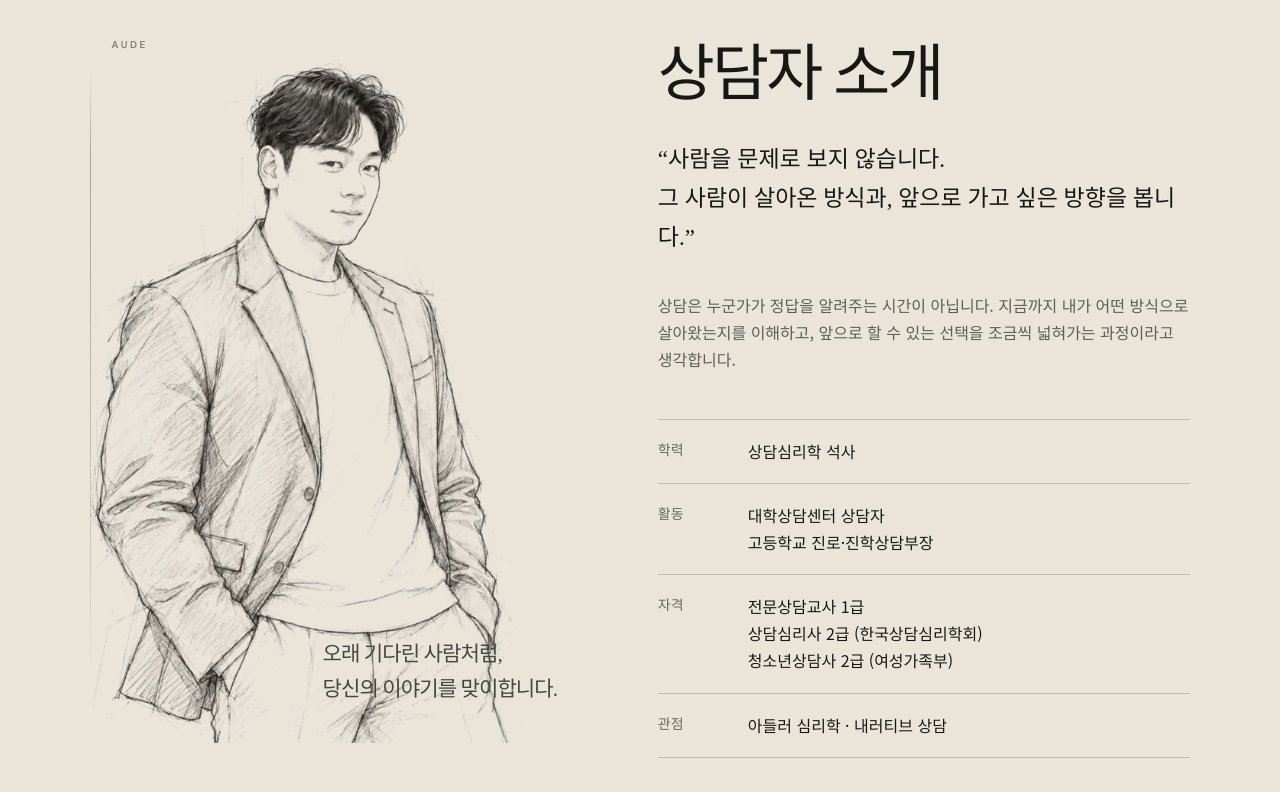
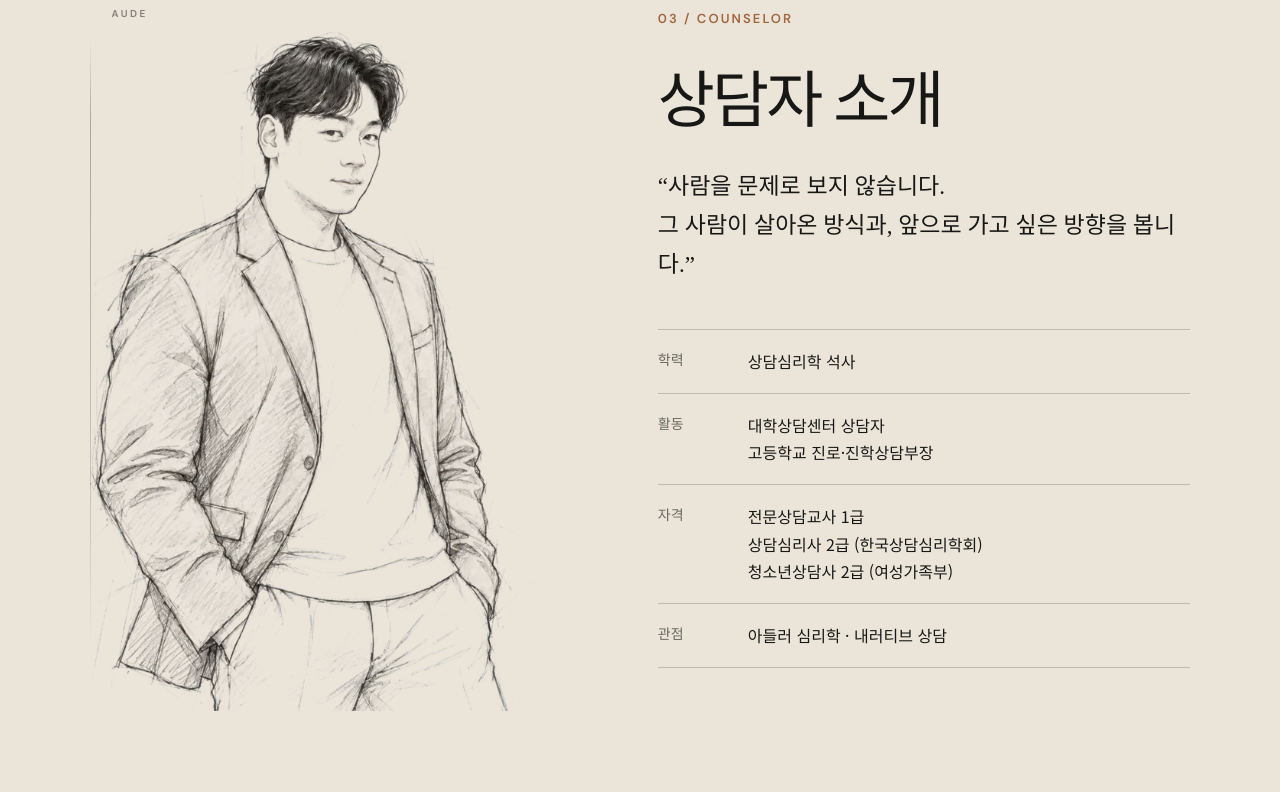
Before and after one commit to oups1004-sketch/aude-counseling, a Next.js app: page / in a window 1280 px wide. Shown: the part 2897-3689 px from the top of the page. Built offline with nearby package versions, Linux system fonts and the light colour scheme.

Commit message:
Simplify counselor profile copy

```diff
--- a/app/page.tsx
+++ b/app/page.tsx
@@ -201,12 +201,11 @@ export default function Home() {
       </section>
 
       <section className="counselor section" id="counselor">
-        <div className="portraitPlaceholder" aria-label="상담자를 상징하는 실루엣 이미지"><span>AUDE</span><div className="counselorSilhouette" aria-hidden="true" /><p>오래 기다린 사람처럼,<br />당신의 이야기를 맞이합니다.</p></div>
+        <div className="portraitPlaceholder" aria-label="아우데 심리상담 상담자 연필 스케치"><span>AUDE</span><div className="counselorSilhouette" aria-hidden="true" /></div>
         <div className="profile">
           <p className="sectionNumber">03 / COUNSELOR</p>
           <h2>상담자 소개</h2>
           <p className="profileLead">“사람을 문제로 보지 않습니다.<br />그 사람이 살아온 방식과, 앞으로 가고 싶은 방향을 봅니다.”</p>
-          <p>상담은 누군가가 정답을 알려주는 시간이 아닙니다. 지금까지 내가 어떤 방식으로 살아왔는지를 이해하고, 앞으로 할 수 있는 선택을 조금씩 넓혀가는 과정이라고 생각합니다.</p>
           <dl>
             <div><dt>학력</dt><dd>상담심리학 석사</dd></div>
             <div><dt>활동</dt><dd>대학상담센터 상담자<br />고등학교 진로·진학상담부장</dd></div>
```
